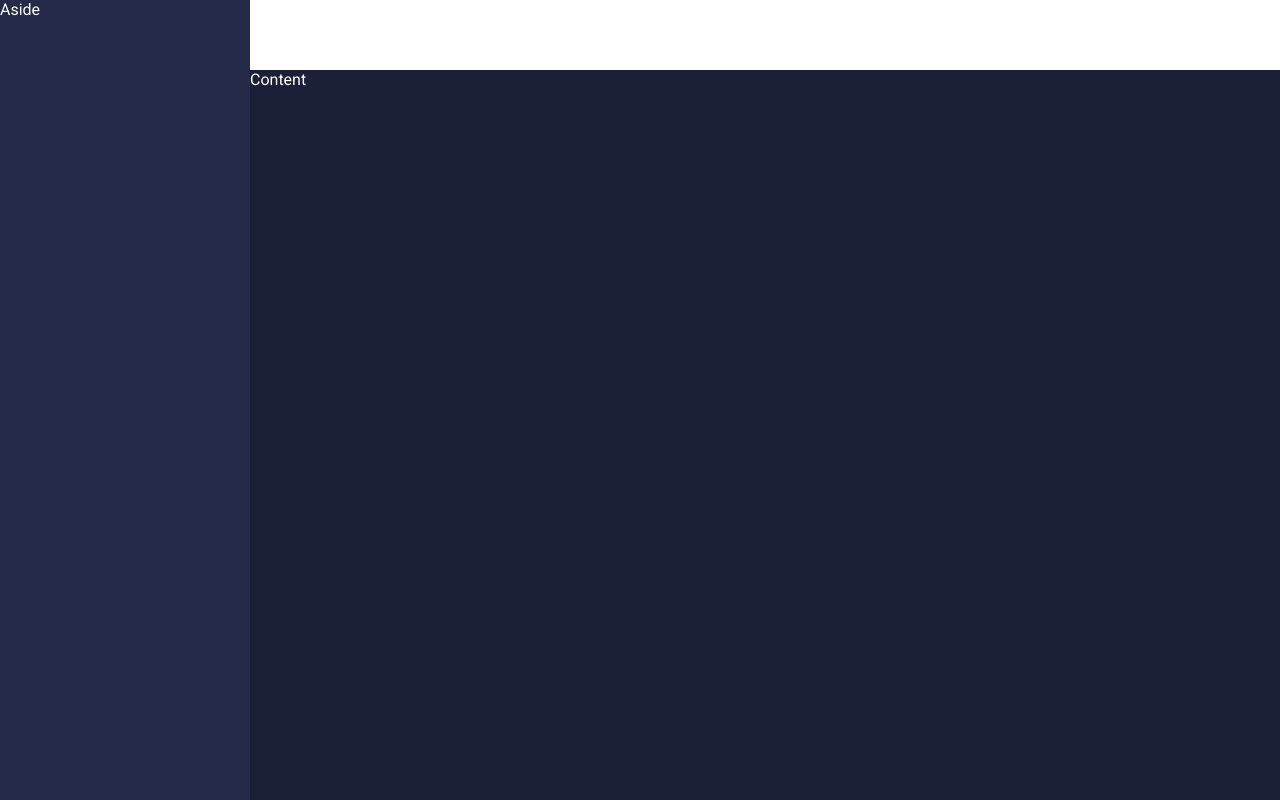
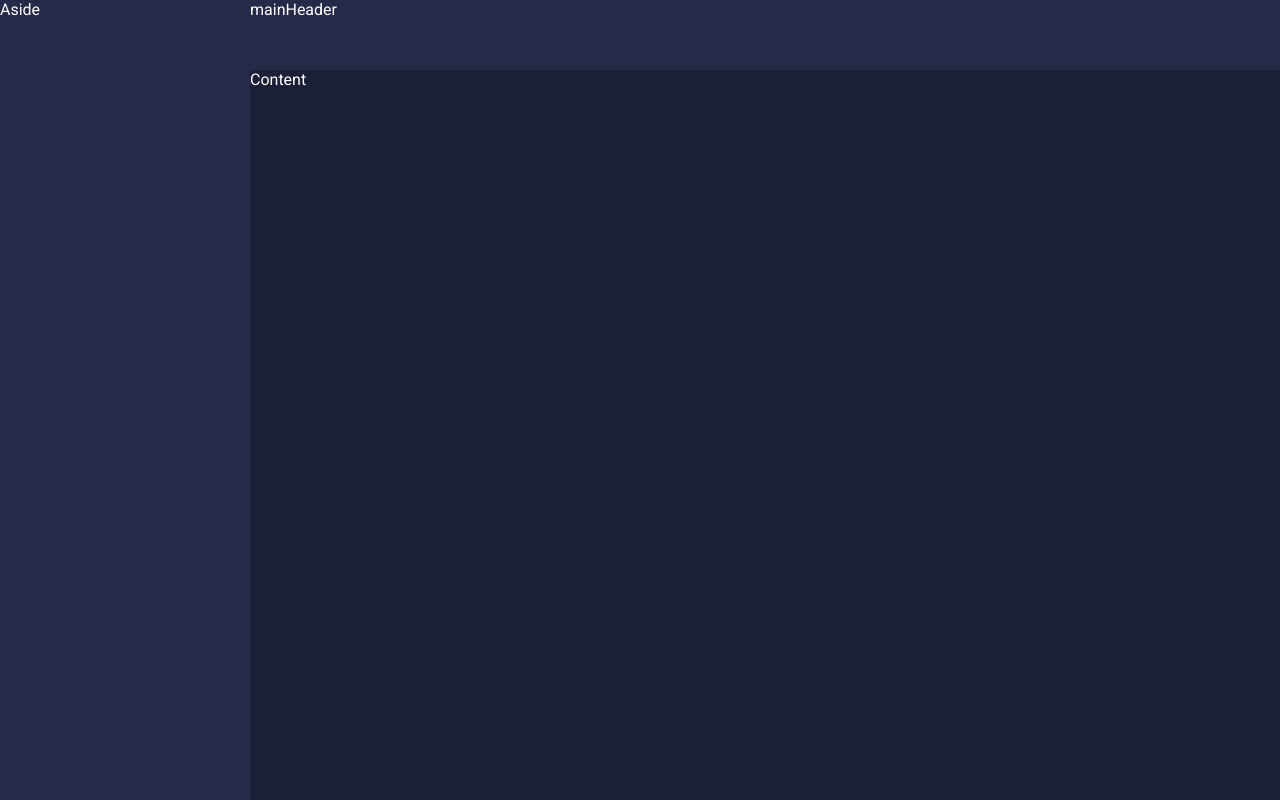
Before and after one commit to devMatheus-Cunha/finance-control, a React (Create React App) app: page / in a window 1280 px wide. Built offline with nearby package versions, Linux system fonts and the light colour scheme.

Commit message:
feat: style base for MainHeader

```diff
--- a/src/templates/MainHeader/index.tsx
+++ b/src/templates/MainHeader/index.tsx
@@ -6,7 +6,7 @@ import { Container } from "./styles";
 const MainHeader: React.FC = () => {
 	return (
 		<Container>
-			Olá
+			mainHeader
 		</Container>
 	);
 }
--- a/src/templates/MainHeader/styles.ts
+++ b/src/templates/MainHeader/styles.ts
@@ -1,5 +1,7 @@
 import styled from "styled-components";
 
 export const Container = styled.div`
+  grid-area: MH;
 
+  background-color: #252A48;
 `;
```
